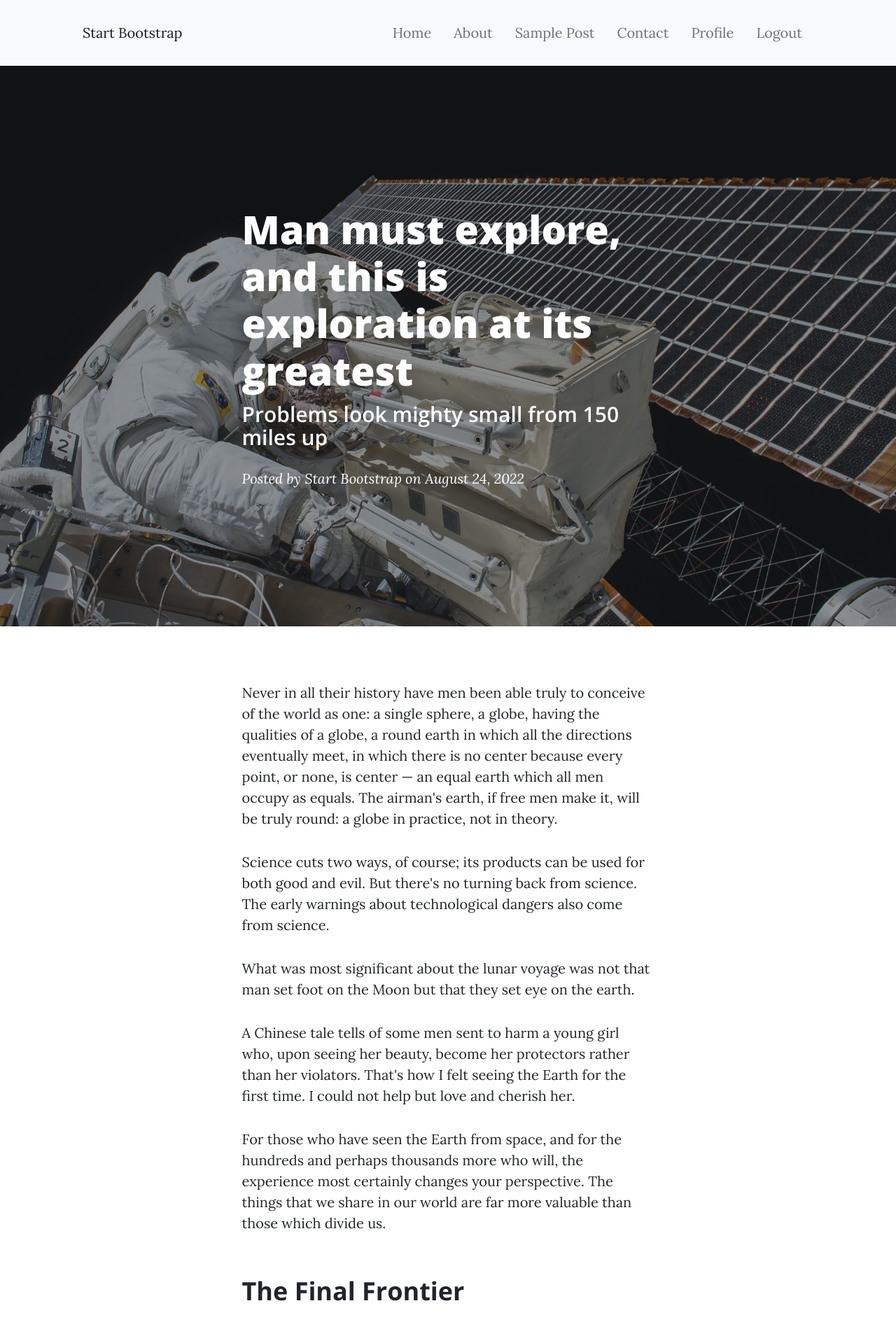
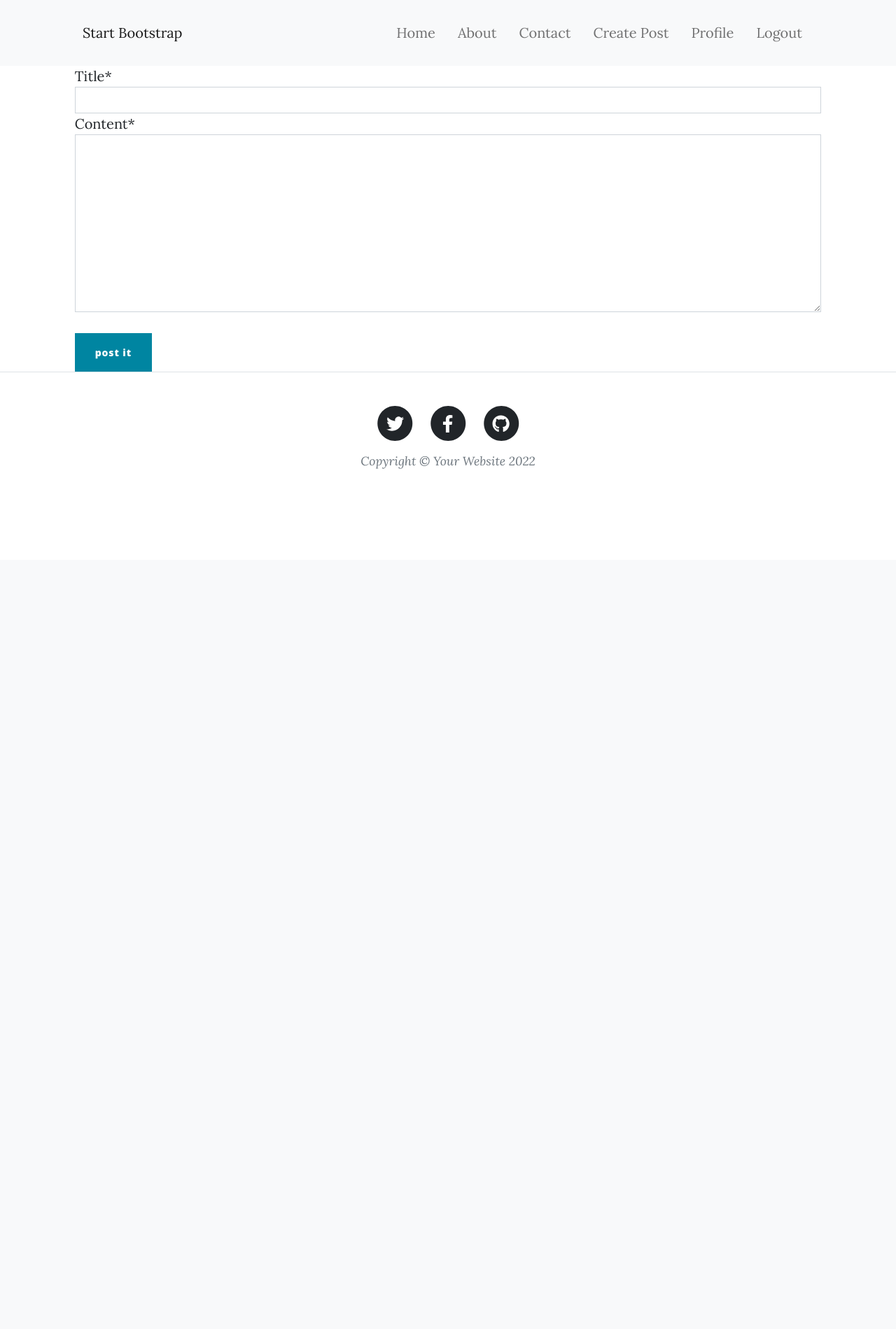
Before and after one commit to Shuhib1924/django_debugging_bilal, a Django app: page /post/ in a window 1280 px wide. Shown: the top 1899 px of the page at 70% size. After the commit the page ends 670 px from the top, so only its background shows below. Run offline with Django 4.2, Linux system fonts and the light colour scheme; a user stored in the database is signed in; some libraries are stand-ins or nearby versions.

Commit message:
post.beta

```diff
--- a/blog/models.py
+++ b/blog/models.py
@@ -1,6 +1,7 @@
 from django.db import models
 from django.utils import timezone
 from django.contrib.auth.models import User
+from django.urls import reverse
 
 
 class Blog(models.Model):
@@ -11,3 +12,6 @@ class Blog(models.Model):
 
     def __str__(self):
         return self.title
+
+    def get_absolute_url(self):
+        return reverse("detail", args=[str(self.id)])
--- a/blog/templates/base.html
+++ b/blog/templates/base.html
@@ -40,8 +40,6 @@
                 <ul class="navbar-nav ms-auto py-4 py-lg-0">
                     <li class="nav-item"><a class="nav-link px-lg-3 py-3 py-lg-4" href="{%url 'home'%}">Home</a></li>
                     <li class="nav-item"><a class="nav-link px-lg-3 py-3 py-lg-4" href="{%url 'about'%}">About</a></li>
-                    <li class="nav-item"><a class="nav-link px-lg-3 py-3 py-lg-4" href="{%url 'post'%}">Sample Post</a>
-                    </li>
                     <li class="nav-item"><a class="nav-link px-lg-3 py-3 py-lg-4" href="{%url 'contact'%}">Contact</a>
                     </li>
                     {%if not user.is_authenticated%}
@@ -50,6 +48,8 @@
                     <li class="nav-item"><a class="nav-link px-lg-3 py-3 py-lg-4" href="{%url 'register'%}">Register</a>
                     </li>
                     {%else%}
+                    <li class="nav-item"><a class="nav-link px-lg-3 py-3 py-lg-4" href="{%url 'post'%}">Create Post</a>
+                    </li>
                     <li class="nav-item"><a class="nav-link px-lg-3 py-3 py-lg-4" href="{%url 'profile'%}">Profile</a>
                     </li>
                     <li class="nav-item"><a class="nav-link px-lg-3 py-3 py-lg-4" href="{%url 'logout'%}">Logout</a>
--- a/blog/templates/home.html
+++ b/blog/templates/home.html
@@ -22,9 +22,10 @@
             <!-- Post preview-->
             {%for blog in blogs%}
             <div class="post-preview">
-                <a href="#">
+                <a href="{%url 'detail' blog.id%}">
                     <h2 class="post-title">{{blog.title}}</h2>
-                    <h3 class="post-subtitle">{{blog.content}}</h3>
+                    <p class="post-subtitle">{{blog.content|slice:'5'}}...<a href="{%url 'detail' blog.id%}">read
+                            more</a></p>
                 </a>
                 <p class="post-meta">
                     Posted by
--- a/blog/templates/post.html
+++ b/blog/templates/post.html
@@ -1,78 +1,11 @@
-{% extends 'base.html' %}
-{% load static %}
+{% extends "base.html" %}
+{% load crispy_forms_tags %}
+
 {% block content %}
-<header class="masthead" style="background-image: url('{% static 'assets/img/post-bg.jpg' %}')">
-    <div class="container position-relative px-4 px-lg-5">
-        <div class="row gx-4 gx-lg-5 justify-content-center">
-            <div class="col-md-10 col-lg-8 col-xl-7">
-                <div class="post-heading">
-                    <h1>Man must explore, and this is exploration at its greatest</h1>
-                    <h2 class="subheading">Problems look mighty small from 150 miles up</h2>
-                    <span class="meta">
-                        Posted by
-                        <a href="#!">Start Bootstrap</a>
-                        on August 24, 2022
-                    </span>
-                </div>
-            </div>
-        </div>
+<form method="POST">
+    <div class="col-lg col-md-10 mx-auto">{% csrf_token %} {{form|crispy}}
+        <br>
+        <button class="btn btn-primary" type="submit" id="sendMessageButton">post it</button>
     </div>
-</header>
-<!-- Post Content-->
-<article class="mb-4">
-    <div class="container px-4 px-lg-5">
-        <div class="row gx-4 gx-lg-5 justify-content-center">
-            <div class="col-md-10 col-lg-8 col-xl-7">
-                <p>Never in all their history have men been able truly to conceive of the world as one: a single sphere,
-                    a globe, having the qualities of a globe, a round earth in which all the directions eventually meet,
-                    in which there is no center because every point, or none, is center — an equal earth which all men
-                    occupy as equals. The airman's earth, if free men make it, will be truly round: a globe in practice,
-                    not in theory.</p>
-                <p>Science cuts two ways, of course; its products can be used for both good and evil. But there's no
-                    turning back from science. The early warnings about technological dangers also come from science.
-                </p>
-                <p>What was most significant about the lunar voyage was not that man set foot on the Moon but that they
-                    set eye on the earth.</p>
-                <p>A Chinese tale tells of some men sent to harm a young girl who, upon seeing her beauty, become her
-                    protectors rather than her violators. That's how I felt seeing the Earth for the first time. I could
-                    not help but love and cherish her.</p>
-                <p>For those who have seen the Earth from space, and for the hundreds and perhaps thousands more who
-                    will, the experience most certainly changes your perspective. The things that we share in our world
-                    are far more valuable than those which divide us.</p>
-                <h2 class="section-heading">The Final Frontier</h2>
-                <p>There can be no thought of finishing for ‘aiming for the stars.’ Both figuratively and literally, it
-                    is a task to occupy the generations. And no matter how much progress one makes, there is always the
-                    thrill of just beginning.</p>
-                <p>There can be no thought of finishing for ‘aiming for the stars.’ Both figuratively and literally, it
-                    is a task to occupy the generations. And no matter how much progress one makes, there is always the
-                    thrill of just beginning.</p>
-                <blockquote class="blockquote">The dreams of yesterday are the hopes of today and the reality of
-                    tomorrow. Science has not yet mastered prophecy. We predict too much for the next year and yet far
-                    too little for the next ten.</blockquote>
-                <p>Spaceflights cannot be stopped. This is not the work of any one man or even a group of men. It is a
-                    historical process which mankind is carrying out in accordance with the natural laws of human
-                    development.</p>
-                <h2 class="section-heading">Reaching for the Stars</h2>
-                <p>As we got further and further away, it [the Earth] diminished in size. Finally it shrank to the size
-                    of a marble, the most beautiful you can imagine. That beautiful, warm, living object looked so
-                    fragile, so delicate, that if you touched it with a finger it would crumble and fall apart. Seeing
-                    this has to change a man.</p>
-                <a href="#!"><img class="img-fluid" src="{% static 'assets/img/post-sample-image.jpg' %}" alt="..." /></a>
-                <span class="caption text-muted">To go places and do things that have never been done before – that’s
-                    what living is all about.</span>
-                <p>Space, the final frontier. These are the voyages of the Starship Enterprise. Its five-year mission:
-                    to explore strange new worlds, to seek out new life and new civilizations, to boldly go where no man
-                    has gone before.</p>
-                <p>As I stand out here in the wonders of the unknown at Hadley, I sort of realize there’s a fundamental
-                    truth to our nature, Man must explore, and this is exploration at its greatest.</p>
-                <p>
-                    Placeholder text by
-                    <a href="http://spaceipsum.com/">Space Ipsum</a>
-                    &middot; Images by
-                    <a href="https://www.flickr.com/photos/nasacommons/">NASA on The Commons</a>
-                </p>
-            </div>
-        </div>
-    </div>
-</article>
+</form>
 {% endblock content %}
--- a/blog/urls.py
+++ b/blog/urls.py
@@ -4,5 +4,6 @@ urlpatterns = [
     path('', views.home, name='home'),
     path('about/', views.about, name='about'),
     path('contact/', views.contact, name='contact'),
-    path('post/', views.post, name='post'),
+    path('post/', views.Post.as_view(), name='post'),
+    path('detail/<int:pk>/', views.Detail.as_view(), name='detail'),
 ]
--- a/blog/views.py
+++ b/blog/views.py
@@ -1,14 +1,21 @@
 from django.shortcuts import render
 from .models import Blog
-# Create your views here.
+from django.views.generic import DetailView, CreateView
+from django.contrib.auth.mixins import LoginRequiredMixin
 
 
 def home(request):
-    blogs = Blog.objects.all()
+    blogs = Blog.objects.all().order_by('-post_created')
     context = {
         'blogs': blogs,
     }
     return render(request, 'home.html', context)
+
+
+class Detail(DetailView):
+    model = Blog
+    template_name = 'detail.html'
+    context_object_name = 'blog'
 
 
 def about(request):
@@ -19,5 +26,11 @@ def contact(request):
     return render(request, 'contact.html')
 
 
-def post(request):
-    return render(request, 'post.html')
+class Post(LoginRequiredMixin, CreateView):
+    model = Blog
+    template_name = 'post.html'
+    fields = ['title', 'content']
+
+    def form_valid(self, form):
+        form.instance.author = self.request.user
+        return super().form_valid(form)
--- a/user/models.py
+++ b/user/models.py
@@ -13,7 +13,7 @@ class Profile(models.Model):
         return self.changeName
 
     def save(self, *args, **kwargs):
-        super().save(*args, *kwargs)
+        super().save(*args, **kwargs)
 
         img = Image.open(self.image.path)
         if img.height > 200 or img.width > 200:
```
Also changed, not shown: blog/templates/detail.html (added, +24 -0 lines), db.sqlite3.
